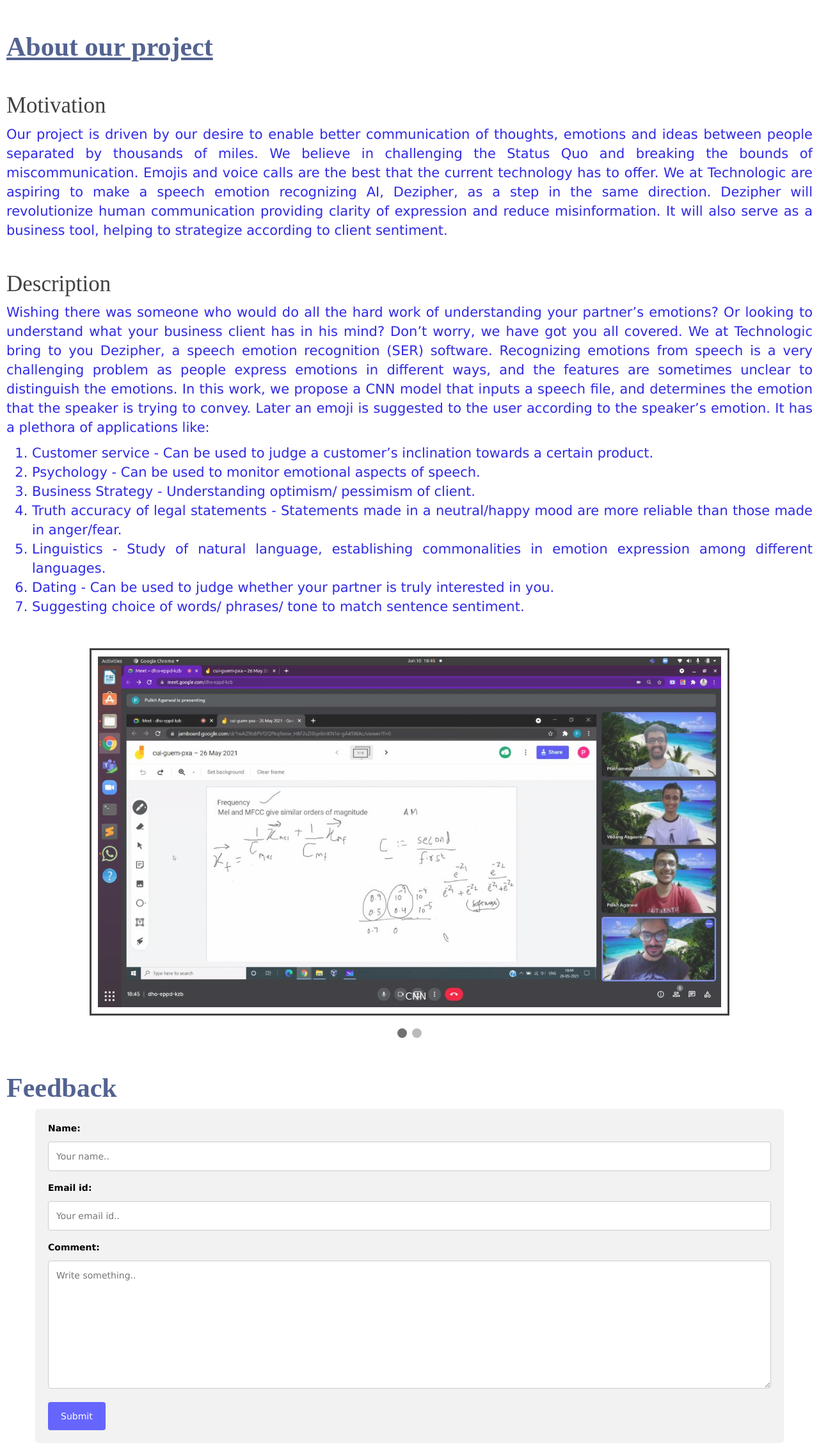
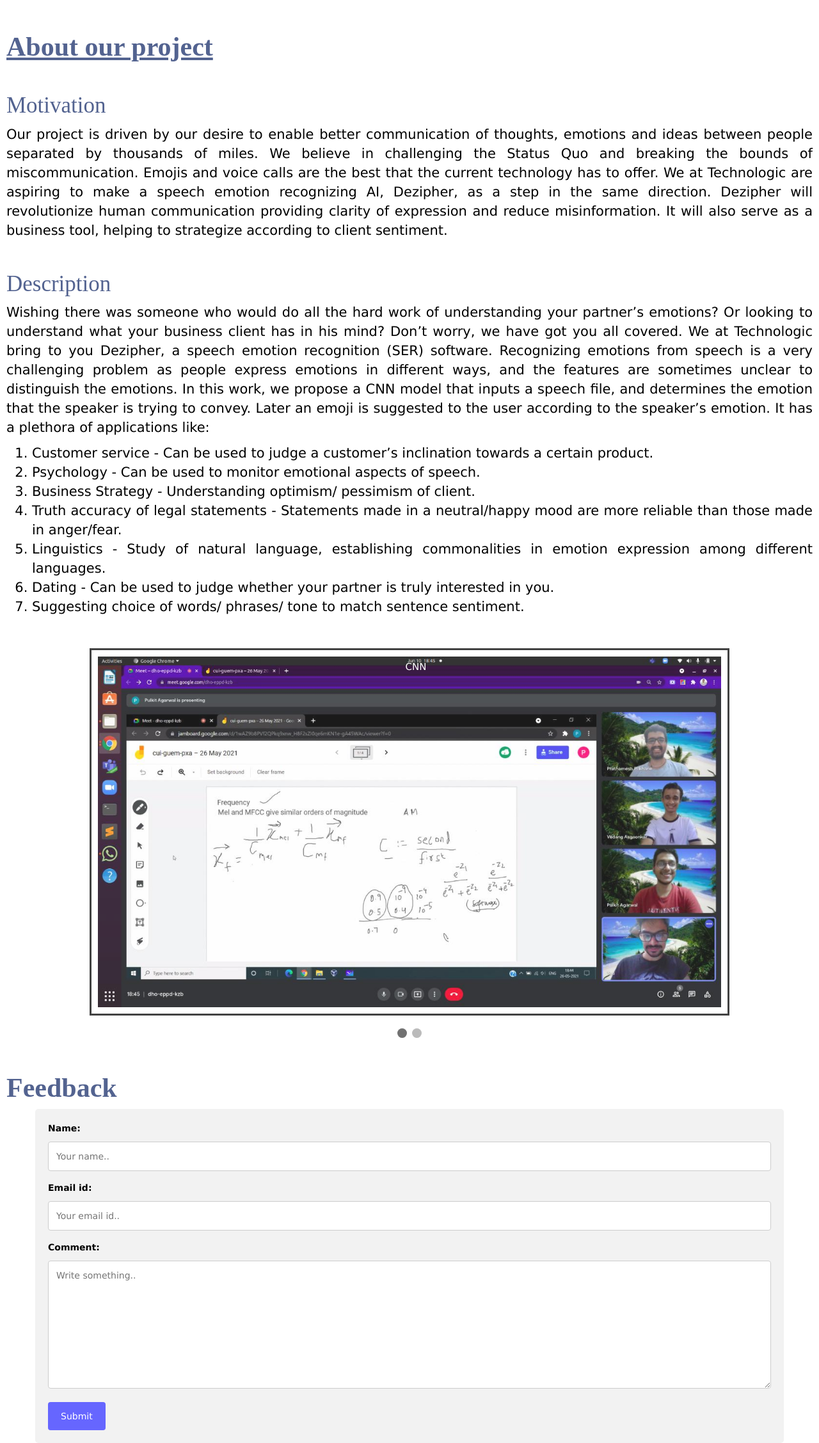
Before and after one commit to VedangAsgaonkar/ITSP-Speech-Emotion-Recognition-Dezipher, a Flask app: page / in a window 1280 px wide. Shown: the part 96-2351 px from the top of the page at 64% size. Run offline with Flask 2, Linux system fonts and the light colour scheme; parts of the project's set-up code (start-up, migrations or seed data) failed here and were passed over; some libraries are stand-ins or nearby versions.

Commit message:
Update home.html

```diff
--- a/webapp/templates/home.html
+++ b/webapp/templates/home.html
@@ -1,4 +1,3 @@
-
 <!DOCTYPE html>
 
 <html lang="en">
@@ -13,7 +12,7 @@
 
 <style>
   	:root {
-    --primary-color: #302AE6;
+    --primary-color: #000000;
     --secondary-color: #536390;
     --font-color: #424242;
     --bg-color: #fff;
@@ -21,14 +20,16 @@
 	}
 
 	[data-theme="dark"] {
-    --primary-color: #9A97F3;
+    --primary-color: #C8C8C8;
     --secondary-color: #818cab;
     --font-color: #e1e1ff;
     --bg-color: #161625;
     --heading-color: #818cab;
 	}
 
-	body {font-family: Arial, Helvetica, sans-serif;}
+	body {
+		font-family: Arial, Helvetica, sans-serif;
+	}
 	* {box-sizing: border-box;}
 	body {
     background-color: var(--bg-color);
@@ -36,11 +37,30 @@
 	}
 
 	h1 {
-    		color: var(--secondary-color);}
+		color: var(--secondary-color);
+		font-size: 300%;
+		font-family: Agency FB;
+		font-weight: bold;
+		margin-top: 50px;
+	}
+
+	h2 {
+		color: var(--secondary-color);
+		font-size: 250%;
+		font-family: BatangChe;
+		margin-top: 50px;
+	}
 
 	p , ol {
     	color: var(--primary-color);
+    	font-size: 150%;
 	}
+
+	.About, .Feedback {
+		padding: 0px 10px;
+		text-align: justify;
+	}
+
 	#navbar {
 		color: var(--primary-color);
 	}
@@ -74,6 +94,7 @@
 	  background-color: #f2f2f2;
 	  padding: 20px;
 	}
+
 	.theme-switch-wrapper {
 	  display: flex;
 	  align-items: center;
@@ -83,6 +104,7 @@
 	    font-size: 1rem;
 	  }
 	}
+
 	.theme-switch {
 	  display: inline-block;
 	  height: 34px;
@@ -132,34 +154,43 @@ input:checked + .slider:before {
 	  border-radius: 50%;
 	}
 	* {box-sizing: border-box}
-body {font-family: Verdana, sans-serif; margin:0}
+	body {
+		font-family: Verdana, sans-serif; margin:0
+	}
 	.mySlides {display: none}
-img {vertical-align: middle;}
+	img {
+		vertical-align: middle;
+	}
 
 	* {box-sizing: border-box;}
-body {font-family: Verdana, sans-serif;}
+	body {
+		font-family: Verdana, sans-serif;
+	}
 	.mySlides {display: none;}
-img {vertical-align: middle;}
+	img {
+		vertical-align: middle;
+	}
 
 	/* Slideshow container */
 	.slideshow-container {
 	  max-width: 1000px;
 	  position: relative;
 	  margin: auto;
+	  margin-top: 50px;
+	  border-style: solid;
+	  padding: 10px;
 	}
 
 	/* Caption text */
 	.text {
-  color: #f2f2f2;
+	  color: #FFFFFF;
 	  font-size: 15px;
 	  padding: 8px 12px;
 	  position: absolute;
-  bottom: 8px;
+	  top: 8px;
 	  width: 100%;
 	  text-align: center;
 	}
-
-/* Number text (1/3 etc) */
 
 	/* The dots/bullets/indicators */
 	.dot {
@@ -185,12 +216,12 @@ img {vertical-align: middle;}
 	}
 
 	@-webkit-keyframes fade {
-  from {opacity: .4}
+	  from {opacity: .6}
 	  to {opacity: 1}
 	}
 
 	@keyframes fade {
-  from {opacity: .4}
+	  from {opacity: .6}
 	  to {opacity: 1}
 	}
 
@@ -235,19 +266,19 @@ img {vertical-align: middle;}
   		  </label>
   		</div>
 	  </div>
-
 	</div>
   </div>
 </nav>
- <div class = "About" style = "padding: 0px 10px; text-align: justify;">
-	<h1 style = "font-size: 300%; font-family: Agency FB; font-weight: bold; margin-top: 50px;"><u> About our project </u></h1>
-	<h2 style = "font-size: 250%; font-family: BatangChe; margin-top: 50px;"> Motivation </h2>
-	<p style = "font-size: 150%;">Our project is driven by our desire to enable better communication of thoughts, emotions and ideas between people separated by thousands of miles. We believe in challenging the Status Quo and breaking the bounds of miscommunication. Emojis and voice calls are the best that the current technology has to offer. We at Technologic are aspiring to make a speech emotion recognizing AI, Dezipher, as a step in the same direction. Dezipher will revolutionize human communication providing clarity of expression and reduce misinformation. It will also serve as a business tool, helping to strategize according to client sentiment. </p>
 
-	<h2 style = "font-size: 250%; font-family: BatangChe; margin-top: 50px;">Description</h2>
-	<p style = "font-size: 150%;">
+ <div class = "About">
+	<h1><u> About our project </u></h1>
+	<h2> Motivation </h2>
+	<p>Our project is driven by our desire to enable better communication of thoughts, emotions and ideas between people separated by thousands of miles. We believe in challenging the Status Quo and breaking the bounds of miscommunication. Emojis and voice calls are the best that the current technology has to offer. We at Technologic are aspiring to make a speech emotion recognizing AI, Dezipher, as a step in the same direction. Dezipher will revolutionize human communication providing clarity of expression and reduce misinformation. It will also serve as a business tool, helping to strategize according to client sentiment. </p>
+
+	<h2>Description</h2>
+	<p>
 	Wishing there was someone who would do all the hard work of understanding your partner’s emotions? Or looking to understand what your business client has in his mind? Don’t worry, we have got you all covered. We at Technologic bring to you Dezipher, a speech emotion recognition (SER) software. Recognizing emotions from speech is a very challenging problem as people express emotions in different ways, and the features are sometimes unclear to distinguish the emotions. In this work, we propose a CNN model that inputs a speech file, and determines the emotion that the speaker is trying to convey. Later an emoji is suggested to the user according to the speaker’s emotion. It has a plethora of applications like:</p>
-	<ol style = "font-size: 150%;">
+	<ol>
 		<li>Customer service - Can be used to judge a customer’s inclination towards a certain product.</li>
 		<li>Psychology - Can be used to monitor emotional aspects of speech.</li>
 		<li>Business Strategy - Understanding optimism/ pessimism of client.</li>
@@ -257,7 +288,7 @@ img {vertical-align: middle;}
 		<li>Suggesting choice of words/ phrases/ tone to match sentence sentiment.</li>
 	</ol>
 </div>
-<div class="slideshow-container" style = "margin-top: 50px ; border-style: solid ; padding: 10px">
+<div class="slideshow-container">
 
 	<div class="mySlides fade">
 	  <img src="/static/meeting_photo2.png" style="width:100%">
@@ -277,8 +308,8 @@ img {vertical-align: middle;}
   <span class="dot"></span> </div>
 
 
-<div class = "Feedback" style = "padding: 0px 10px; text-align: justify;">
-	<h1 style = "font-size: 300%; font-family: Agency FB; font-weight: bold; margin-top: 50px;"> Feedback </h1>
+<div class = "Feedback">
+	<h1> Feedback </h1>
 	<div class="container" style ="color: black">
 	  <form >
 	    <label for="name">Name:</label>
@@ -296,7 +327,10 @@ img {vertical-align: middle;}
 </div>
 
 </body>
-<script type="text/javascript">const toggleSwitch = document.querySelector('.theme-switch input[type="checkbox"]');
+
+<script type="text/javascript">
+
+const toggleSwitch = document.querySelector('.theme-switch input[type="checkbox"]');
 const currentTheme = localStorage.getItem('theme');
 
 if (currentTheme) {
@@ -339,6 +373,6 @@ function showSlides() {
   setTimeout(showSlides, 6000);
 }
 
+</script>
 
-</script>
 </html>
```
Lines whose indentation alone changed are shown as unchanged.
